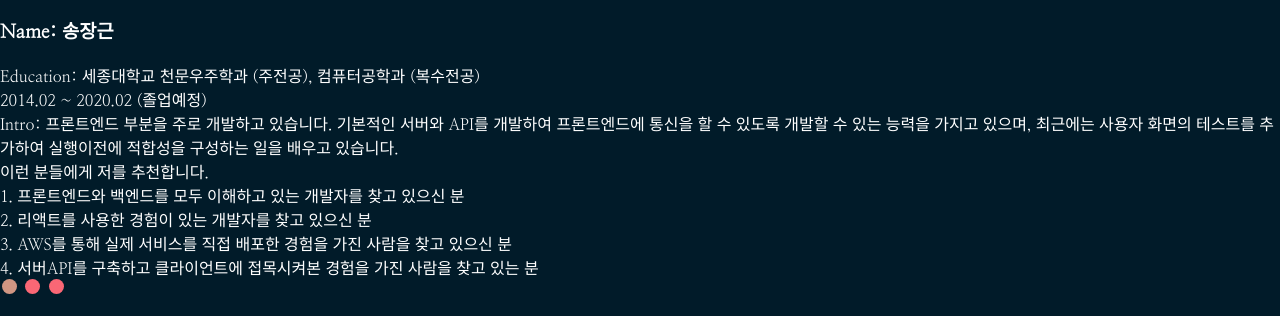
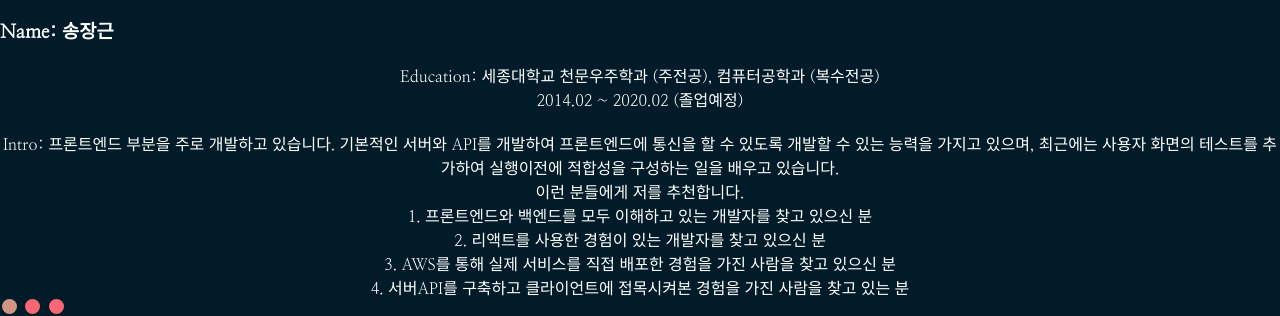
Before and after one commit to JangGeunSong/JangGeunSong.github.io, a plain HTML site: page index.html in a window 1280 px wide. Shown: the part 107-423 px from the top of the page. Drawn offline with nearby package versions, Linux system fonts and the light colour scheme.

Commit message:
about 내용 정렬

```diff
--- a/index.html
+++ b/index.html
@@ -53,13 +53,14 @@
     <section id="About">
         <div class="container">
             <h3>Name: 송장근</h3>
-            <p>
+            <p class="about_intro">
                 Education: 세종대학교 천문우주학과 (주전공), 컴퓨터공학과 (복수전공)
             </p>
-            <p>
+            <p class="about_intro">
                 2014.02 ~ 2020.02 (졸업예정)
             </p>
-            <p>
+            <br>
+            <p class="about_intro">
                 Intro: 프론트엔드 부분을 주로 개발하고 있습니다. 기본적인 서버와 API를 개발하여 프론트엔드에 통신을 할 수 있도록 개발할 수 있는 능력을 가지고 있으며, 최근에는 사용자 화면의 테스트를 추가하여 실행이전에 적합성을 구성하는 일을 배우고 있습니다.
                 <br>
                 이런 분들에게 저를 추천합니다. <br>
--- a/style/src/components/_container.scss
+++ b/style/src/components/_container.scss
@@ -27,6 +27,10 @@
         transition: 0.2s ease-in-out;
     }
 
+}
+
+.about_intro {
+    text-align: center;
 }
 
 // 처음 페이지의 인트로에 나오는 부분
```
Also changed, not shown: style/style.min.css.
